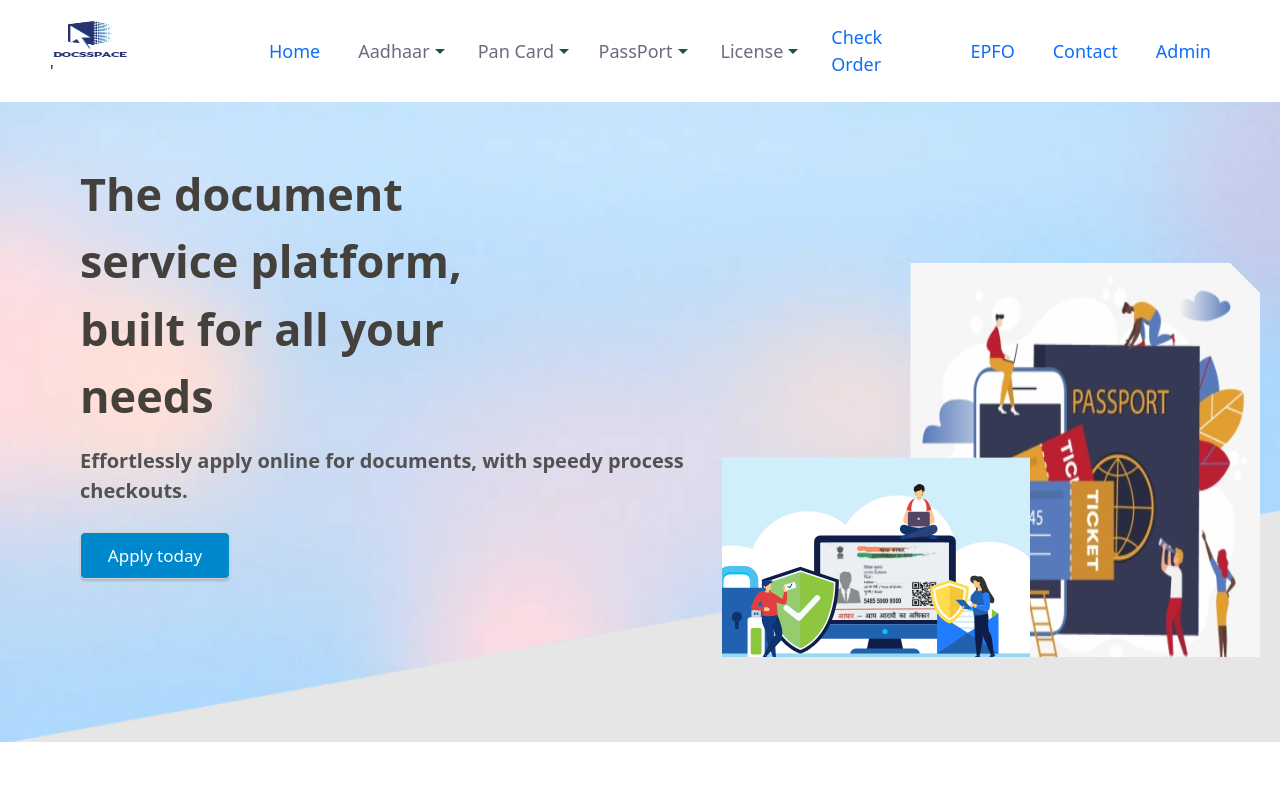
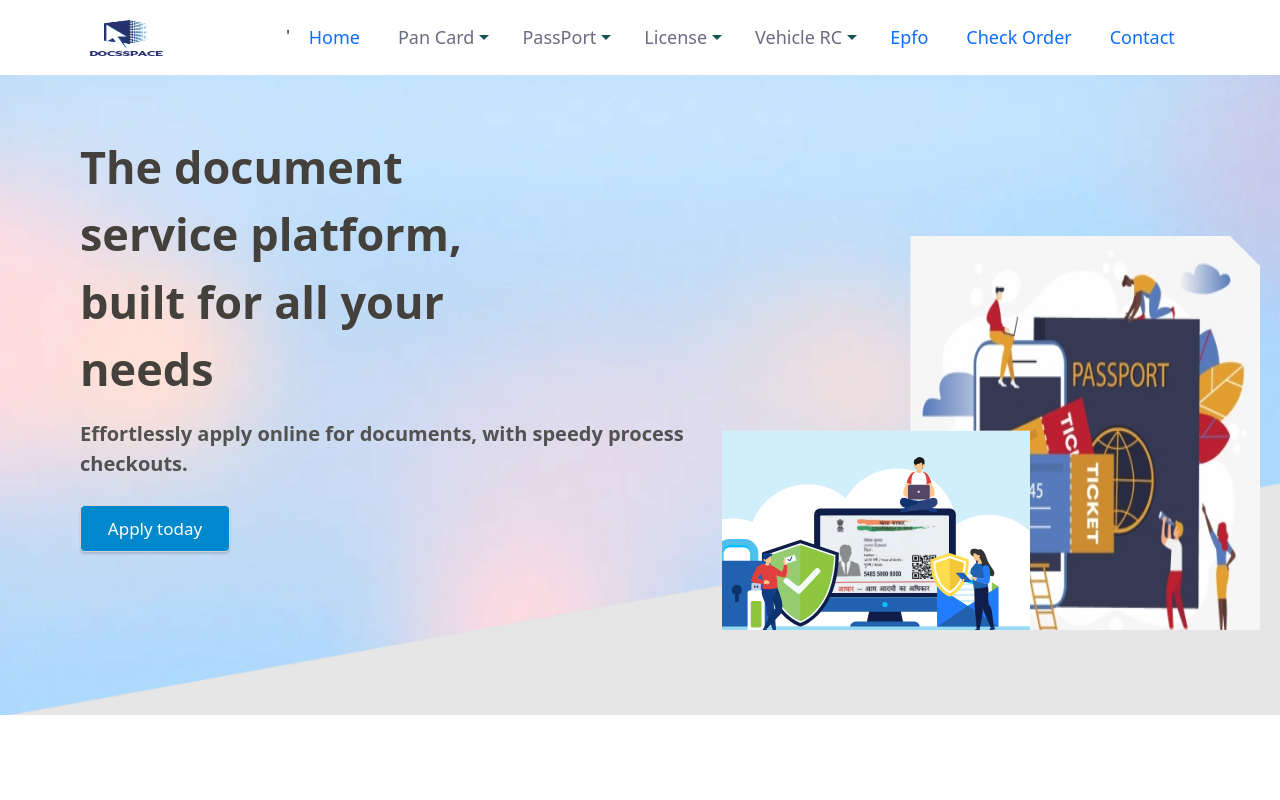
Before and after one commit to thevinayysharma/sidework, a React (Create React App) app in the folder client/: page / in a window 1280 px wide. Shown: the top 800 px of the page. Built offline with nearby package versions, Linux system fonts and the light colour scheme.

Commit message:
navbar name and width change

```diff
--- a/client/src/components/navbar/navbar.css
+++ b/client/src/components/navbar/navbar.css
@@ -109,6 +109,7 @@ a {
   display: block;
   font-weight: 400;
   border-bottom: 1px solid #cbd5e1;
+  width:max-content;
 }
 
 .dropdown li:last-child {
@@ -122,7 +123,7 @@ a {
   }
 
   .dropdown{
-    width:90px;
+    width:fit-content;
     left:48%;
   }
 
--- a/client/src/components/navbar/navbar.jsx
+++ b/client/src/components/navbar/navbar.jsx
@@ -40,24 +40,7 @@ export default function Navbar() {
           <li className="anchor">
             <Link to="/">Home</Link>
           </li>
-          <li
-            className="anchor"
-            onMouseEnter={handleAadharMenu}
-            onMouseLeave={handleAadharMenu}
-          >
-            Aadhaar
-            <span className="arrow-down"></span>
-            {showAadharMenu && (
-              <ul className="dropdown">
-                <li>
-                  <Link to="/aadhaar-apply">Apply New Aadhaar</Link>
-                </li>
-                <li>
-                  <Link to="/aadhaar-correction">Aadhaar Correction</Link>
-                </li>
-              </ul>
-            )}
-          </li>
+
           <li
             className="anchor"
             onMouseEnter={handlePanCardMenu}
@@ -86,7 +69,7 @@ export default function Navbar() {
             {showPassportMenu && (
               <ul className="dropdown">
                 <li>
-                  <Link to="/passport-apply">Apply New PassPort</Link>
+                  <Link to="/passport-apply">Apply For Fresh PassPort</Link>
                 </li>
                 <li>
                   <Link to="/passport-renewal">Passport Renewal</Link>
@@ -107,26 +90,45 @@ export default function Navbar() {
                   <Link to="/license-apply">Apply New License</Link>
                 </li>
                 <li>
-                  <Link to="/license-duplicate">License Duplicate</Link>
+                  <Link to="/license-duplicate">Issue of Duplicate DL</Link>
                 </li>
                 <li>
-                  <Link to="/license-renewal">License Renewal</Link>
+                  <Link to="/license-renewal">Change of Address in DL</Link>
+                </li>
+              </ul>
+            )}
+          </li>
+          <li
+            className="anchor"
+            onMouseEnter={handleAadharMenu}
+            onMouseLeave={handleAadharMenu}
+          >
+            Vehicle RC
+            <span className="arrow-down"></span>
+            {showAadharMenu && (
+              <ul className="dropdown">
+                <li>
+                  <Link to="/rc-apply">Apply Registration Certificate (RC)</Link>
+                </li>
+                <li>
+                  <Link to="/rc-correction">Change of Address in RC</Link>
                 </li>
               </ul>
             )}
           </li>
           <li className="anchor">
+            <Link to="/epfoConsulting">Epfo</Link>
+          </li>
+          <li className="anchor">
             <Link to="/orderDetails">Check Order</Link>
           </li>
-          <li className="anchor">
-            <Link to="/epfoConsulting">EPFO</Link>
-          </li>
+
           <li className="anchor">
             <Link to="/contact">Contact</Link>
           </li>
-          <li className="anchor">
+          {/* <li className="anchor">
             <Link to="/login"> Admin</Link>
-          </li>
+          </li> */}
         </div>
         <div className="nav-bg-fostrap">
           {/* <div className="navbar-fostrap" onClick={handleClick}> */}
```
